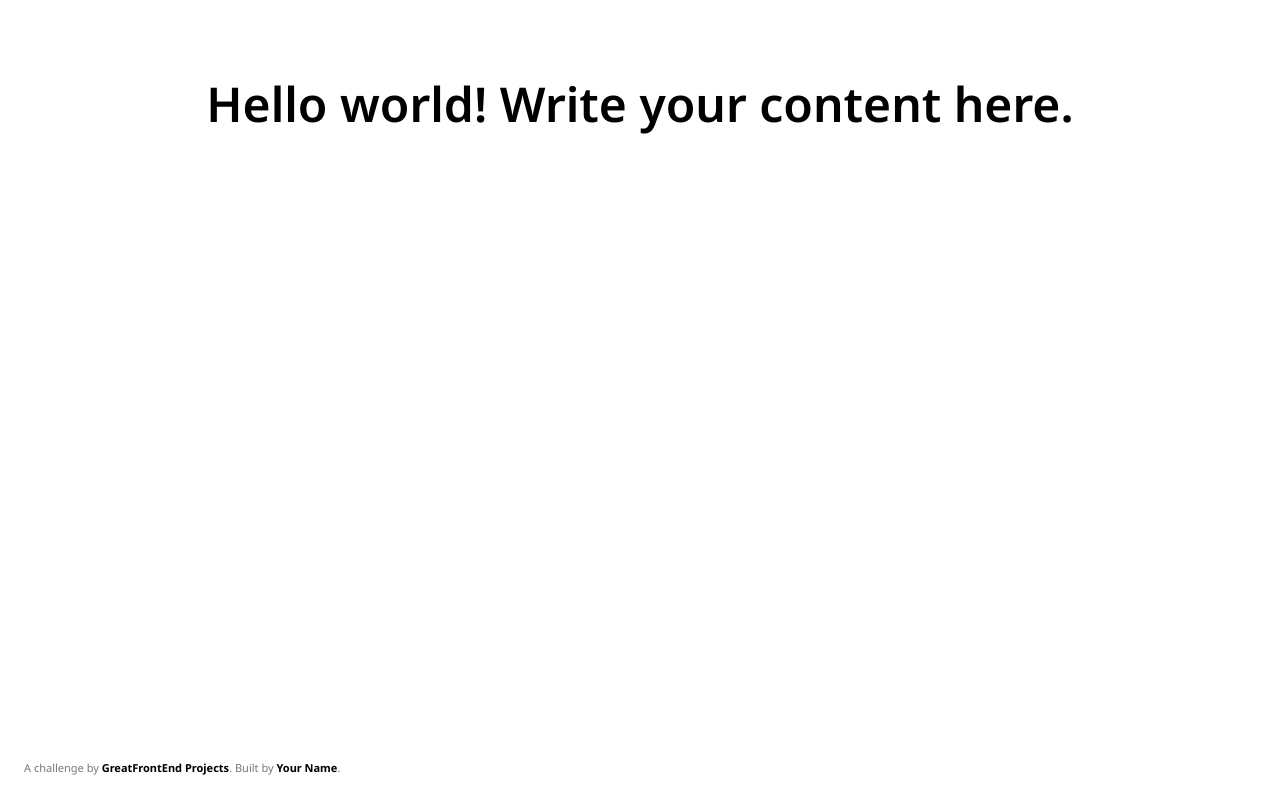
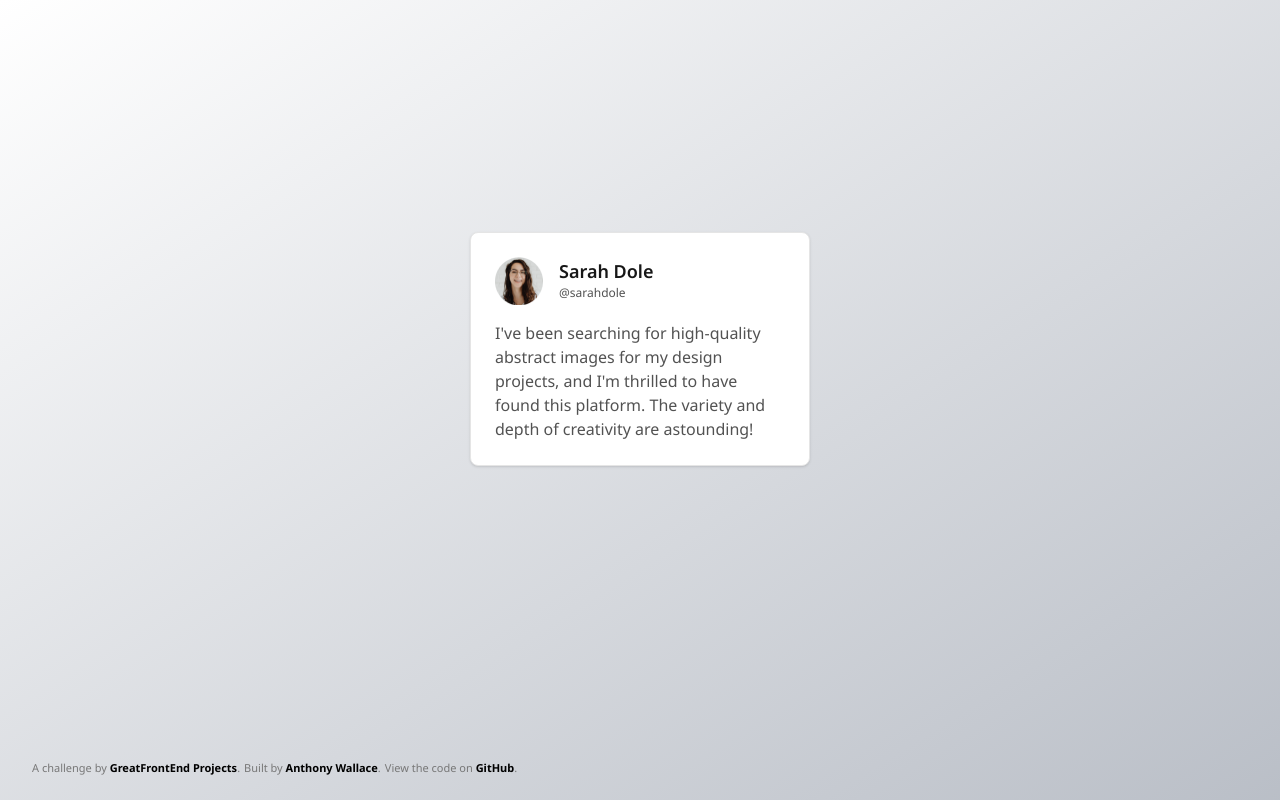
Before and after one commit to AnthonyW90/testimonial-card, a plain HTML site: page index.html in a window 1280 px wide. Drawn offline with nearby package versions, Linux system fonts and the light colour scheme.

Commit message:
initial submission

```diff
--- a/index.html
+++ b/index.html
@@ -1,6 +1,5 @@
 <!DOCTYPE html>
 <html lang="en">
-  <!-- [Delete this comment] This file is the main file for the challenge. For the most part, you should be editing this file. -->
   <head>
     <meta charset="utf-8" />
     <meta name="viewport" content="width=device-width, initial-scale=1" />
@@ -12,42 +11,54 @@
       rel="stylesheet"
     />
     <link rel="stylesheet" href="css/style.css" />
-
-    <!-- Tailwind CDN allows you to use Tailwind classes immediately in your HTML without any installation steps.
-      If you're not using Tailwind, you may delete the <script> -->
-    <!-- Get started on Tailwind: https://tailwindcss.com/docs/installation/play-cdn -->
     <script src="https://cdn.tailwindcss.com"></script>
 
     <link rel="icon" href="img/favicon.ico" sizes="any" />
-    <style>
-      /* You may write styles inside this <style> tag or within `css/style.css`. */
-    </style>
   </head>
-  <body>
-    <!-- Add your site or application content here -->
-    <h1 class="text-5xl text-center font-semibold pt-20">
-      Hello world! Write your content here.
-    </h1>
-
+  <body class="bg-gradient-to-br from-white to-gray-400/70 p-4 sm:p-8">
     <!-- Sarah Dole
       @sarahdole
       I've been searching for high-quality abstract images for my design projects,
       and I'm thrilled to have found this platform. The variety and depth of creativity are astounding!
     -->
+    <div class="bg-white w-full border border-neutral-200 rounded-lg shadow mt-[200px] max-w-[340px] mx-auto">
+      <div class="flex flex-col p-6 gap-4">
+        <div class="flex gap-4">
+          <img class="size-12" src="./img/profile-thumbnail.png" alt="">
+          <div>
+            <h2 class="text-lg text-neutral-900 font-semibold">Sarah Dole</h2>
+            <p class="text-xs text-neutral-600">@sarahdole</p>
+          </div>
+        </div>
+        <p class="text-neutral-600 text-base line-clamp-5">I've been searching for high-quality abstract images for my design projects,
+          and I'm thrilled to have found this platform. The variety and depth of creativity are astounding!</p>
+      </div>
+    </div>
 
     <!-- Attribute this challenge to yourself! -->
-    <div class="credits" data-gfe-screenshot-exclude="true">
+    <div class="credits flex flex-col sm:flex-row items-center w-full sm:items-start gap-0 sm:gap-1 left-0 sm:left-8" data-gfe-screenshot-exclude="true">
+      <p>
       A challenge by
       <a
         href="https://www.greatfrontend.com/projects?ref=challenges"
         target="_blank"
+        class="hover:text-neutral-700"
         >GreatFrontEnd Projects</a
-      >. Built by
+      >.</p>
+      <p>Built by
       <a
-        href="https://www.greatfrontend.com/projects/u/username"
+        href="https://www.greatfrontend.com/projects/u/default"
         target="_blank"
-        >Your Name</a
-      >.
+        class="hover:text-neutral-700"
+        >Anthony Wallace</a
+      >.</p>
+      <p>View the code on
+      <a
+        href="https://github.com/AnthonyW90/testimonial-card"
+        target="_blank"
+        class="hover:text-neutral-700"
+        >GitHub</a
+      >.</p>
     </div>
     <script src="js/index.js"></script>
   </body>
```
Also changed, not shown: 1 other file.
